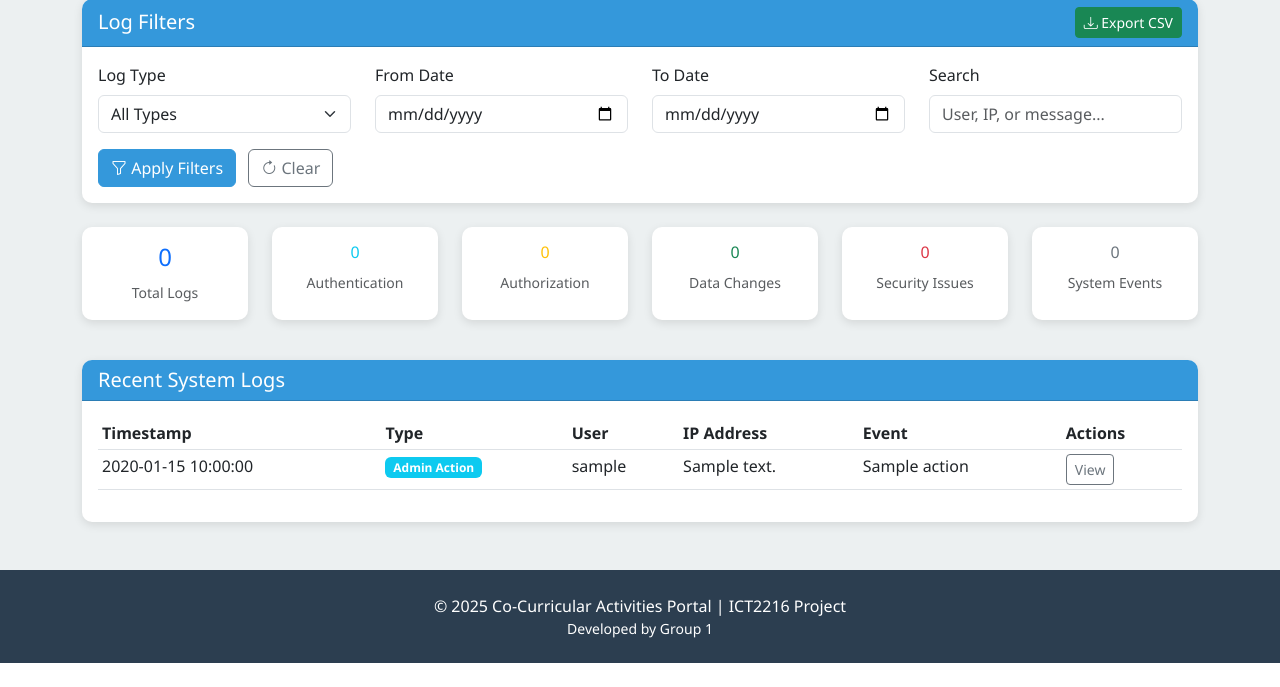
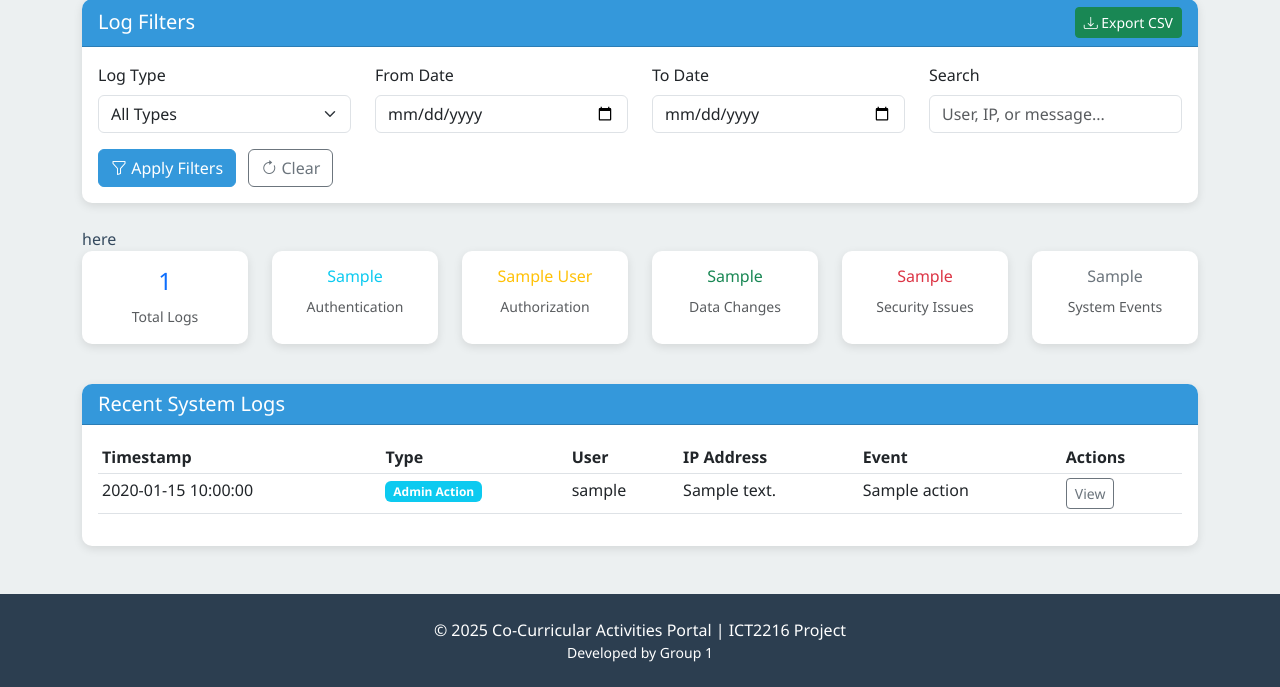
Before and after one commit to glenngx/ICT2216-Group1-CCAPortal, a Flask app: template templates/admin_logs.html in a window 1280 px wide. Shown: the part 334-1021 px from the top of the page. Before the commit the page ends 997 px from the top, so only its background shows below. Run offline with Flask 3, Linux system fonts and the light colour scheme; the template is opened without the code that fills it: most values are stand-ins (such as "Sample title", 1, 10 or a date in 2020); parts of the project's set-up code (start-up, migrations or seed data) failed here and were passed over; some libraries are stand-ins or nearby versions.

Commit message:
for admin logging ui

```diff
--- a/templates/admin_logs.html
+++ b/templates/admin_logs.html
@@ -66,11 +66,13 @@
         </div>
 
         <!-- Log Statistics -->
+        here
+        <!-- Log Statistics -->
         <div class="row mb-4">
             <div class="col-lg-2 col-md-4 col-sm-6 mb-3">
                 <div class="card text-center">
                     <div class="card-body">
-                        <h4 class="text-primary">0</h4>
+                        <h4 class="text-primary">{{ total_logs }}</h4>
                         <small class="text-muted">Total Logs</small>
                     </div>
                 </div>
@@ -78,7 +80,7 @@
             <div class="col-lg-2 col-md-4 col-sm-6 mb-3">
                 <div class="card text-center">
                     <div class="card-body">
-                        <h6 class="text-info">0</h6>
+                        <h6 class="text-info">{{ authentication_logs }}</h6>
                         <small class="text-muted">Authentication</small>
                     </div>
                 </div>
@@ -86,7 +88,7 @@
             <div class="col-lg-2 col-md-4 col-sm-6 mb-3">
                 <div class="card text-center">
                     <div class="card-body">
-                        <h6 class="text-warning">0</h6>
+                        <h6 class="text-warning">{{ authorization_logs }}</h6>
                         <small class="text-muted">Authorization</small>
                     </div>
                 </div>
@@ -94,7 +96,7 @@
             <div class="col-lg-2 col-md-4 col-sm-6 mb-3">
                 <div class="card text-center">
                     <div class="card-body">
-                        <h6 class="text-success">0</h6>
+                        <h6 class="text-success">{{ data_changes_logs }}</h6>
                         <small class="text-muted">Data Changes</small>
                     </div>
                 </div>
@@ -102,7 +104,7 @@
             <div class="col-lg-2 col-md-4 col-sm-6 mb-3">
                 <div class="card text-center">
                     <div class="card-body">
-                        <h6 class="text-danger">0</h6>
+                        <h6 class="text-danger">{{ security_issues_logs }}</h6>
                         <small class="text-muted">Security Issues</small>
                     </div>
                 </div>
@@ -110,7 +112,7 @@
             <div class="col-lg-2 col-md-4 col-sm-6 mb-3">
                 <div class="card text-center">
                     <div class="card-body">
-                        <h6 class="text-secondary">0</h6>
+                        <h6 class="text-secondary">{{ system_events_logs }}</h6>
                         <small class="text-muted">System Events</small>
                     </div>
                 </div>
```
Also changed, not shown: application/admin_routes.py (+20 -2 lines).
